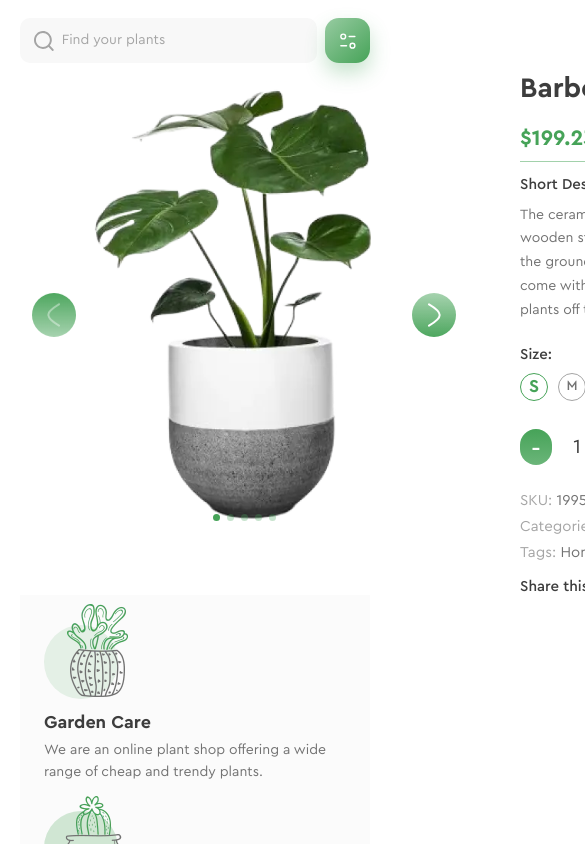
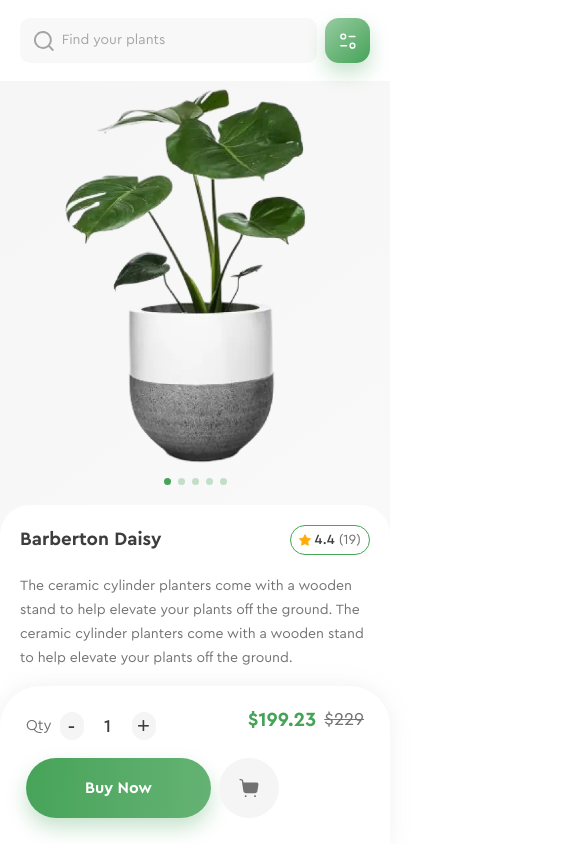
Before and after one commit to Baylovka/store, a Next.js app: page /product in a window 390 px wide. Shown: the top 844 px of the page, 585 px wide, since content can reach past the window. Built offline with nearby package versions, Linux system fonts and the light colour scheme.

Commit message:
feat: add adaptability for product main section

```diff
--- a/src/app/product/page.tsx
+++ b/src/app/product/page.tsx
@@ -4,7 +4,7 @@ import ProductImages from "@/components/ProductPage/ProductImages";
 export default function ProductPage() {
     return (
         <div className="product-page">
-            <div className="container">
+            <div className="container product-page__main-section--outer-container">
                 <div className="product-page__main-section">
                     <ProductImages />
                     <ProductDetails />
--- a/src/components/ProductPage/ProductDetails.tsx
+++ b/src/components/ProductPage/ProductDetails.tsx
@@ -6,6 +6,7 @@ import Counter from "../Counter";
 import useCounter from "@/hooks/useCounter";
 import { useState } from "react";
 import RatingStars from "./RatingStars";
+import BottomProductMenu from "../Mobile/BottomProductMenu/BottomProductMenu";
 
 const prod = {
     title: "Barberton Daisy",
@@ -30,7 +31,16 @@ export default function ProductDetails() {
 
     return (
         <div className="product-page__details product-details">
-            <h1 className="product-details__main-title">{prod.title}</h1>
+            <div className="product-details__mobile-title-container">
+                <h1 className="product-details__main-title">{prod.title}</h1>
+                <div className="product-details__mobile-rating-container">
+                    <div className="product-details__mobile-rating-average">
+                        <Icon id="star" width={12} height={12} />
+                        {prod.rating.average}
+                    </div>
+                    <p className="product-details__mobile-rating-count">({prod.rating.count})</p>
+                </div>
+            </div>
 
             <div className="product-details__price-rating-container">
                 <div className="product-details__price">
@@ -51,7 +61,9 @@ export default function ProductDetails() {
             <hr className="product-details__decor-line" />
 
             <div className="product-details__short-description-container">
-                <h2 className="product-details__second-title">Short Description:</h2>
+                <h2 className="product-details__second-title product-details__short-description-title">
+                    Short Description:
+                </h2>
                 <p className="product-details__short-description">{prod.shortDescription}</p>
             </div>
 
@@ -118,6 +130,10 @@ export default function ProductDetails() {
                     </Link>
                 </div>
             </div>
+            <BottomProductMenu
+                counter={{ decrement, increment, count }}
+                price={{ standart: prod.price.standart, sale: prod.price.sale }}
+            />
         </div>
     );
 }
--- a/src/scss/components/_rating-stars.scss
+++ b/src/scss/components/_rating-stars.scss
@@ -1,7 +1,7 @@
 .rating-stars {
     &__container {
         display: flex;
-        gap: 4px;
+        gap: 2px;
     }
 
     &__icon {
--- a/src/scss/components/product-page/_product-details.scss
+++ b/src/scss/components/product-page/_product-details.scss
@@ -1,7 +1,49 @@
 .product-details {
+    background-color: $color-primary-white;
+    border-radius: 30px 30px 0 0;
+    padding: 20px 20px 0 20px;
+
+    @media screen and (min-width: $bp-mobile) {
+        border-radius: 0;
+        padding: 0;
+    }
+
+    &__mobile-title-container {
+        display: flex;
+        justify-content: space-between;
+        align-items: center;
+        margin-bottom: 20px;
+    }
+
+    &__mobile-rating-container {
+        display: flex;
+        align-items: center;
+        gap: 4px;
+        padding: 6px 8px;
+        font-size: 14px;
+        line-height: 116%;
+        border-radius: 32px;
+        border: 1px solid $color-primary-green;
+
+        @media screen and (min-width: $bp-mobile) {
+            display: none;
+        }
+    }
+
+    &__mobile-rating-average {
+        display: flex;
+        align-items: center;
+        gap: 4px;
+        font-weight: 500;
+        fill: #FFAC0C;
+    }
+
+    &__mobile-rating-count {
+        color: $color-secondary-727272;
+    }
+
     &__main-title {
-        margin-bottom: 20px;
-        font-size: 28px;
+        font-size: clamp(1.125rem, calc(0.898rem + 1.136vw), 1.75rem); // min: 18px, max: 28px
         font-weight: 700;
         line-height: 57%;
     }
@@ -13,17 +55,26 @@
     }
 
     &__decor-line {
+        display: none;
+
+        @media screen and (min-width: $bp-mobile) {
+            display: block;
             border: none;
             height: 0.6px;
             margin-top: 12px;
             margin-bottom: 16px;
             background: rgba($color-primary-green, 0.5);
         }
+    }
 
     &__price-rating-container {
+        display: none;
+
+        @media screen and (min-width: $bp-mobile) {
             display: flex;
             justify-content: space-between;
             align-items: end;
+        }
     }
 
     &__price {
@@ -62,6 +113,14 @@
         flex-direction: column;
         gap: 10px;
         margin-bottom: 24px;
+    }
+
+    &__short-description-title {
+        display: none;
+
+        @media screen and (min-width: $bp-mobile) {
+            display: block;
+        }
     }
 
     &__short-description {
@@ -110,9 +169,14 @@
     }
 
     &__action-container {
+        display: none;
+
+        @media screen and (min-width: $bp-mobile) {
             display: flex;
-        gap: 24px;
+            flex-wrap: wrap;
+            gap: clamp(1.125rem, calc(-1.057rem + 3.409vw), 1.5rem); // min: 18px, max: 24px
             margin-bottom: 24px;
+        }
     }
 
     &__action-buttons {
--- a/src/scss/components/product-page/_product-gallery.scss
+++ b/src/scss/components/product-page/_product-gallery.scss
@@ -1,9 +1,22 @@
 .product-gallery {
     box-sizing: border-box;
+    display: none !important;
+    font-size: 0;
+    padding-bottom: 14px !important;
+
+    @media screen and (min-width: $bp-tablet) {
+        display: block !important;
+    }
+
+    @media screen and (min-width: $bp-small-desktop) {
+        padding-left: 14px !important;
+        padding-bottom: 0px !important;
+    }
 
     & img {
         width: 100%;
         height: 100%;
+        aspect-ratio: 1 / 1;
         object-fit: contain;
         cursor: pointer;
     }
@@ -15,41 +28,36 @@
 
     &__pagination {
         position: absolute;
-        left: 0px !important;
-        top: 0;
+        bottom: 0 !important;
         display: flex;
-        flex-direction: column;
+        flex-direction: row;
         width: fit-content;
         height: fit-content;
+
+        @media screen and (min-width: $bp-small-desktop) {
+            flex-direction: column;
+            left: 0px !important;
         }
-
-    // &__swiper-scrollbar {
-    //     position: absolute;
-    //     left: 0;
-    //     top: 0;
-    //     width: 4px;
-    //     height: 100%;
-    //     border-radius: 10px;
-    //     overflow: hidden;
-    //     cursor: grab;
-    //     background: rgba($color-primary-green, 0.4);
-
-    //     &:active {
-    //         cursor: grabbing;
-    //     }
-    // }
-
-    // &__swiper-scrollbar-drag {
-    //     position: relative;
-    //     background: $color-primary-green;
-    //     border-radius: 10px;
-    // }
+    }
 }
 
 .product-gallery2 {
     position: relative;
+    box-sizing: content-box;
+    width: 100%;
+    font-size: 0;
+    aspect-ratio: 1 / 1;
+    padding-bottom: 14px !important;
+
+    @media screen and (min-width: $bp-tablet) {
+        box-sizing: border-box;
+        padding-bottom: 0 !important;
+    }
+
+    @media screen and (min-width: $bp-small-desktop) {
         height: 100%;
-    aspect-ratio: 1 / 1;
+        width: auto;
+    }
 
     & img {
         height: 100%;
@@ -58,6 +66,9 @@
     }
 
     &__btn {
+        display: none;
+
+        @media screen and (min-width: $bp-tablet) {
             position: absolute;
             z-index: 105;
             top: calc(50% - 12px);
@@ -71,6 +82,7 @@
             border-radius: 50%;
             width: 44px;
             height: 44px;
+        }
 
         &--prev {
             left: 12px;
@@ -86,4 +98,12 @@
         cursor: default;
         stroke: rgba($color-primary-white, 0.4);
     }
+
+    &__pagination {
+        bottom: 0px !important;
+
+        @media screen and (min-width: $bp-tablet) {
+            display: none;
         }
+    }
+}
--- a/src/scss/components/product-page/_product-page.scss
+++ b/src/scss/components/product-page/_product-page.scss
@@ -4,19 +4,50 @@
 .product-page {
     &__main-section {
         display: flex;
-        justify-content: space-between;
-        gap: 52px;
+        justify-content: center;
+        flex-wrap: wrap;
+        gap: 20px;
+
+        @media screen and (min-width: $bp-mobile) {
+            gap: clamp(2rem, calc(-5.273rem + 11.364vw), 3.25rem); // min: 32px, max: 52px
+        }
+
+        &--outer-container {
+            background: linear-gradient(143deg, $color-background -12%, $color-secondary-white 107%);
+            padding: 0;
+
+            @media screen and (min-width: $bp-mobile) {
+                background: unset;
+                padding: 0 20px;
+            }
+        }
     }
 
     &__images {
         display: flex;
-        flex-direction: row-reverse;
+        flex-direction: column;
         gap: 30px;
-        height: 448px;
         user-select: none;
+        flex: 1 1 auto;
+        width: 100%;
+
+        @media screen and (min-width: $bp-mobile) {
+            flex: 0 1 auto;
+            width: 80%;
+        }
+
+        @media screen and (min-width: $bp-tablet) {
+            width: calc(100% / 2 - 52px);
+        }
+
+        @media screen and (min-width: $bp-small-desktop) {
+            flex-direction: row-reverse;
+            height: clamp(25rem, calc(12.636rem + 19.318vw), 27.125rem); // min: 400px, max: 434px
+            width: auto;
+        }
     }
 
     &__details {
-        flex-grow: 1;
+        flex: 1 1 384px;
     }
 }
```
Lines whose indentation alone changed are shown as unchanged.
